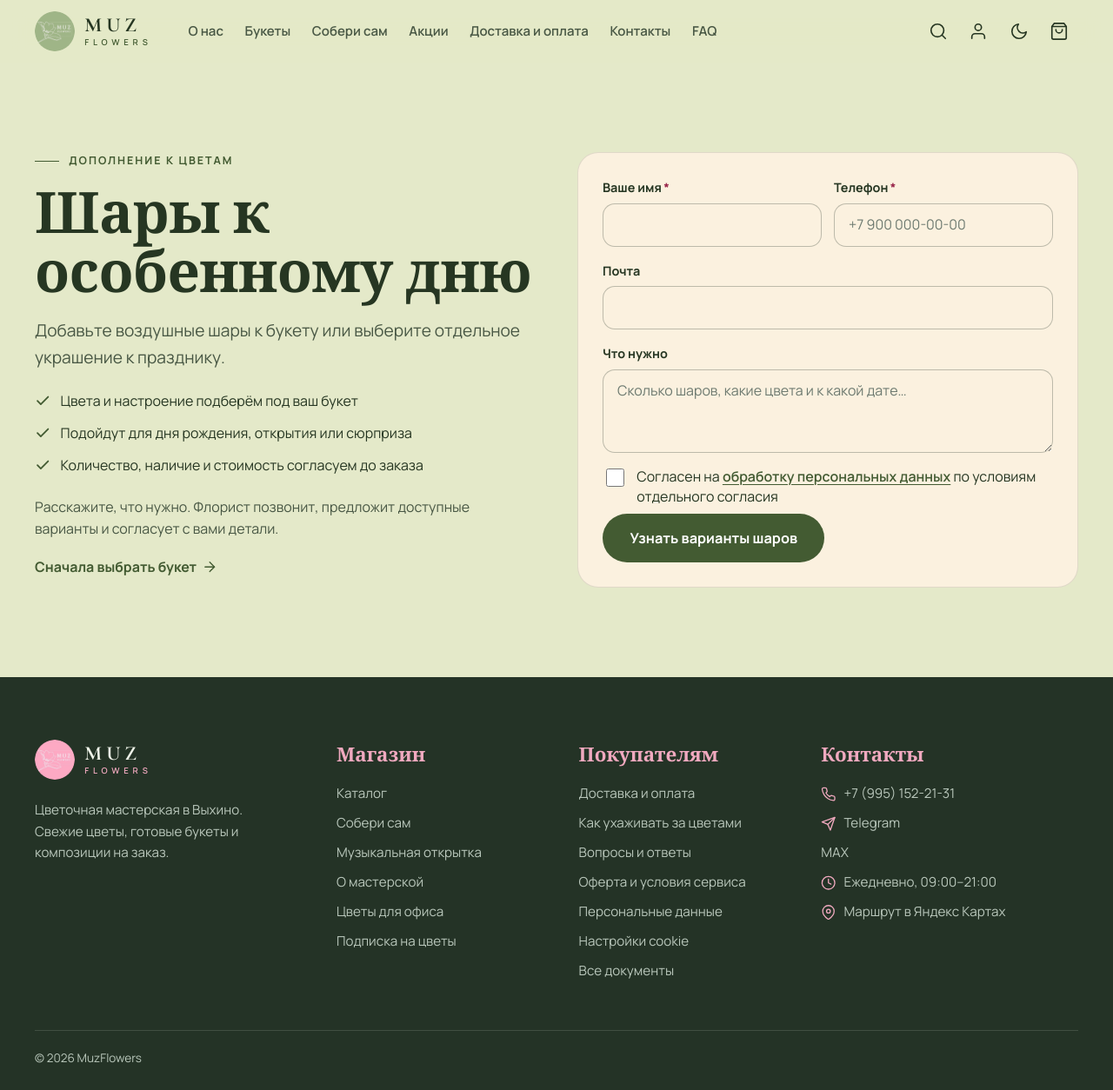
After one commit to Kirill010/muzflowers, a Django app: page /balloons/ in a window 1280 px wide. The commit adds this page. Shown: the whole page at 87% size. Run offline with Django 5.2, Linux system fonts and the light colour scheme; data comes from the database, SQL or seed files in the repository; data that the repository does not hold is empty.

Commit message:
Добавить страницы шаров и сувениров с заявками

```diff
--- a/shop/forms.py
+++ b/shop/forms.py
@@ -175,6 +175,8 @@ class LeadForm(forms.Form):
             Lead.Kind.OFFICE: 'Как часто нужны цветы, сколько человек, адрес офиса…',
             Lead.Kind.SUBSCRIPTION: 'Какие цветы любите, куда и в какой день недели привозить…',
             Lead.Kind.BOUQUET: 'Цветовая гамма, упаковка и другие пожелания',
+            Lead.Kind.BALLOONS: 'Сколько шаров, какие цвета и к какой дате…',
+            Lead.Kind.SOUVENIRS: 'Что хотите добавить к букету, для кого и на какой бюджет…',
         }.get(kind, 'Ваш вопрос')
         self.fields['message'].widget.attrs['placeholder'] = placeholder
         if kind == Lead.Kind.OFFICE:
--- a/shop/models.py
+++ b/shop/models.py
@@ -671,6 +671,8 @@ class Lead(models.Model):
         SUBSCRIPTION = 'subscription', 'Подписка на цветы'
         QUESTION = 'question', 'Вопрос'
         BOUQUET = 'bouquet', 'Свой букет'
+        BALLOONS = 'balloons', 'Шары'
+        SOUVENIRS = 'souvenirs', 'Сувениры'
 
     class Status(models.TextChoices):
         NEW = 'new', 'Новая'
--- a/shop/seo.py
+++ b/shop/seo.py
@@ -10,7 +10,7 @@ from django.views.decorators.cache import cache_page
 from .models import Category, Product, Shop, SiteSettings
 from .thumbs import thumb_url
 
-PUBLIC_PAGES = ['shop:home', 'shop:catalog', 'shop:bouquet_builder', 'shop:music', 'shop:delivery', 'shop:care', 'shop:offices',
+PUBLIC_PAGES = ['shop:home', 'shop:catalog', 'shop:bouquet_builder', 'shop:balloons', 'shop:souvenirs', 'shop:music', 'shop:delivery', 'shop:care', 'shop:offices',
                 'shop:subscription', 'shop:about', 'shop:contacts', 'shop:faq', 'shop:privacy', 'shop:offer',
                 'shop:legal', 'shop:consent', 'shop:marketing_consent', 'shop:cookies']
 
--- a/shop/urls.py
+++ b/shop/urls.py
@@ -13,6 +13,8 @@ urlpatterns = [
     path('product/<slug:slug>/', views.product, name='product'),
     path('search/suggest/', views.suggest, name='suggest'),
     path('bouquet/', views.bouquet_builder, name='bouquet_builder'),
+    path('balloons/', views.balloons, name='balloons'),
+    path('souvenirs/', views.souvenirs, name='souvenirs'),
 
     path('cart/', cart_views.cart_page, name='cart'),
     path('cart/add/', cart_views.cart_add, name='cart_add'),
--- a/shop/views.py
+++ b/shop/views.py
@@ -281,6 +281,24 @@ def subscription(request):
     return _lead_page(request, Lead.Kind.SUBSCRIPTION, 'shop/subscription.html')
 
 
+def balloons(request):
+    return _lead_page(request, Lead.Kind.BALLOONS, 'shop/gifts.html',
+                      title='Шары к букету и празднику', heading='Шары к особенному дню',
+                      intro='Добавьте воздушные шары к букету или выберите отдельное украшение к празднику.',
+                      description='Шары к букету, дню рождения и празднику в Выхино. Подбор цветов, количества и стоимости с флористом MuzFlowers.',
+                      benefits=['Цвета и настроение подберём под ваш букет', 'Подойдут для дня рождения, открытия или сюрприза', 'Количество, наличие и стоимость согласуем до заказа'],
+                      submit_label='Узнать варианты шаров')
+
+
+def souvenirs(request):
+    return _lead_page(request, Lead.Kind.SOUVENIRS, 'shop/gifts.html',
+                      title='Сувениры и маленькие подарки к цветам', heading='Маленький подарок. Больше внимания.',
+                      intro='Добавьте к букету сувенир, который подчеркнёт повод и будет напоминать о вашем жесте.',
+                      description='Сувениры и небольшие подарки к букету в Выхино. Флорист MuzFlowers предложит доступные варианты под повод и бюджет.',
+                      benefits=['Предложим варианты под повод и получателя', 'Можно обсудить подарок вместе с букетом', 'Наличие, состав и цену подтвердим до оплаты'],
+                      submit_label='Узнать варианты сувениров')
+
+
 def favicon(request):
     """Браузеры сами просят /favicon.ico — отдаём значок из статики."""
     return redirect(static('shop/img/favicon-32.png'))
--- a/templates/shop/_design_catalog.html
+++ b/templates/shop/_design_catalog.html
@@ -17,8 +17,8 @@
         <a href="{% url 'shop:bouquet_builder' %}">Композиции</a>
         {% for c in categories %}{% if c.slug == 'roses' %}<a href="{{ c.get_absolute_url }}">Розы</a>{% endif %}{% endfor %}
         <a href="{% url 'shop:catalog' %}{% if catalog_heading %}#catalog-results{% endif %}">Цветы</a>
-        <a href="{{ site.phone_href }}" title="Уточнить наличие шаров по телефону">Шары</a>
-        <a href="{{ site.phone_href }}" title="Уточнить наличие сувениров по телефону">Сувениры</a>
+        <a href="{% url 'shop:balloons' %}">Шары</a>
+        <a href="{% url 'shop:souvenirs' %}">Сувениры</a>
       </div>
     </nav>
     <div class="design-catalog__offers">
--- /dev/null
+++ b/templates/shop/gifts.html
@@ -0,0 +1,21 @@
+{% extends 'base.html' %}
+{% load shop_tags %}
+{% block title %}{{ title }} — {{ site.shop_name }}{% endblock %}
+{% block description %}{{ description }}{% endblock %}
+{% block content %}
+<section class="section">
+  <div class="wrap duo duo--top">
+    <div class="stack">
+      <p class="eyebrow">Дополнение к цветам</p>
+      <h1 class="display display--lg">{{ heading }}</h1>
+      <p class="lead">{{ intro }}</p>
+      <ul class="checks">
+        {% for benefit in benefits %}<li>{% icon 'check' %} {{ benefit }}</li>{% endfor %}
+      </ul>
+      <p class="muted">Расскажите, что нужно. Флорист позвонит, предложит доступные варианты и согласует с вами детали.</p>
+      <a class="link-arrow" href="{% url 'shop:catalog' %}">Сначала выбрать букет {% icon 'arrow' %}</a>
+    </div>
+    {% include 'includes/_lead_form.html' with submit_label=submit_label %}
+  </div>
+</section>
+{% endblock %}
```
Also changed, not shown: shop/tests/test_views.py (+14 -1 lines), .github/workflows/ci.yml, README.md, shop/migrations/0010_alter_lead_kind.py (added).
